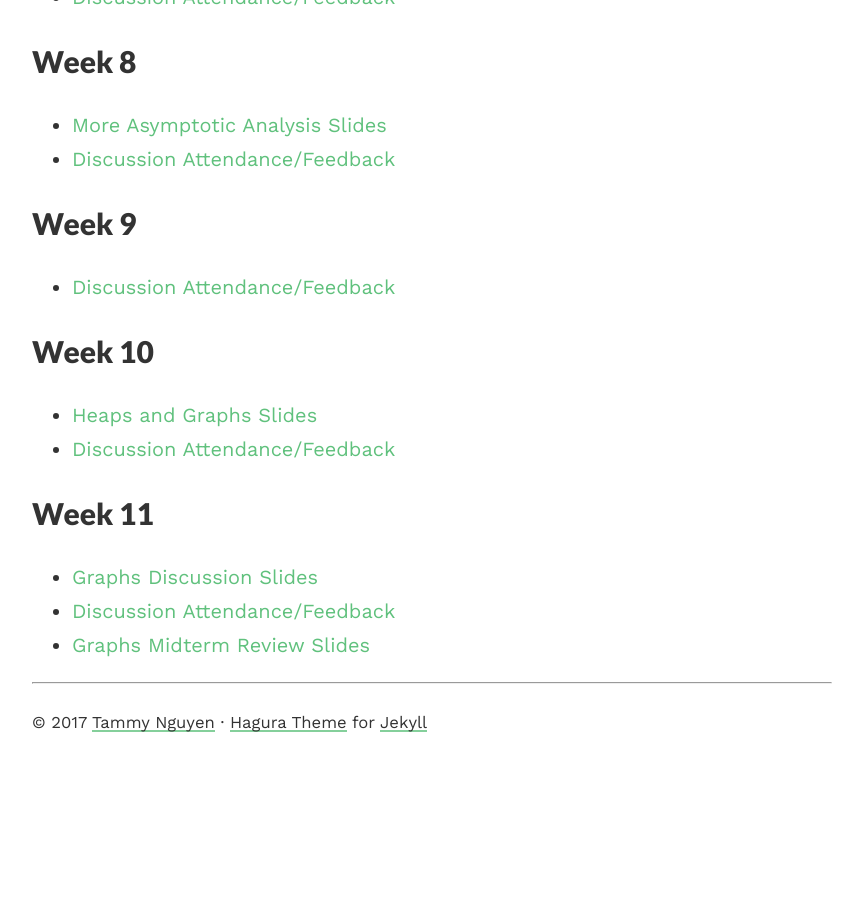
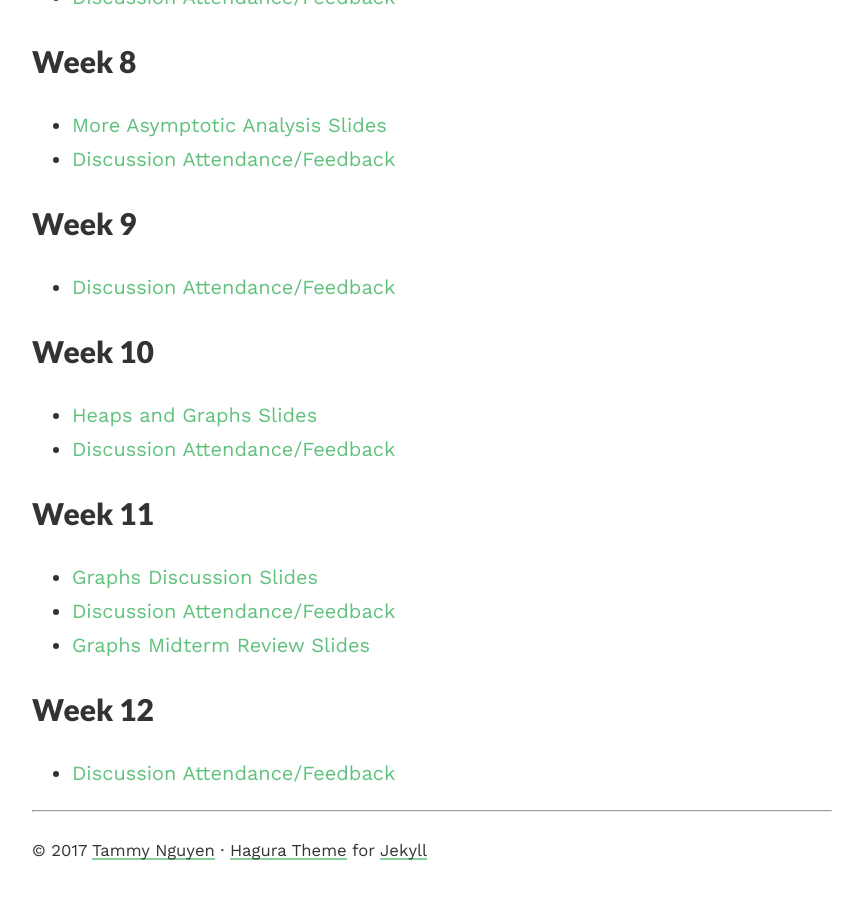
Before and after one commit to tammydonguyen/cs61b, a Jekyll site: the page built from index.md, in a window 1280 px wide and 900 px high, scrolled down 1366 px. Shown: the whole window, without its empty margins (208-1071 px from the left). Built offline with Jekyll 4.4.1, drawn with Linux system fonts in a browser that asks for light colours; before the commit the page ends 2138 px from its top, so only the background shows below that.

Commit message:
add week 12 attendance

```diff
--- a/index.md
+++ b/index.md
@@ -57,6 +57,9 @@
 - [Discussion Attendance/Feedback][disc11-attendance]
 - [Graphs Midterm Review Slides][graphs-review]
 
+## Week 12
+- [Discussion Attendance/Feedback][disc12-attendance]
+
 [spotify]: https://play.spotify.com/user/tmmydngyn
 
 [anon-feedback]: https://goo.gl/forms/jdh0sAyOIID2i0DN2
@@ -80,6 +83,7 @@
 [disc9-attendance]: https://docs.google.com/a/berkeley.edu/forms/d/e/1FAIpQLSfJMAHF-X6fL2f9xYikz5kgo9GjX6zUTM89fmym_p7n-UV4uw/viewform?usp=sf_link
 [disc10-attendance]: https://docs.google.com/a/berkeley.edu/forms/d/e/1FAIpQLSdVYC92S1HCfMVFiDETxCd8tqPr5NYuGBtsTWRGvj4-o9yw-A/viewform?usp=sf_link
 [disc11-attendance]: https://docs.google.com/a/berkeley.edu/forms/d/e/1FAIpQLSeC2_TT8OgnKWmJLmaY6-bkmYXnqyKnA60-z-wnAl-gkif0fw/viewform?usp=sf_link
+[disc12-attendance]: https://docs.google.com/a/berkeley.edu/forms/d/e/1FAIpQLSfYTaeS8bbOQnA3k_q_hsXaNJ63YVtmx_pOo-s5txVvGNaOCA/viewform?usp=sf_link
 
 [lab6-attendance]: https://docs.google.com/a/berkeley.edu/forms/d/e/1FAIpQLSfwaBM5mfl_3fH-YEwy6_S52v6IdOTeRjQx6Ud_i5tkpwSCqA/viewform
 
```
